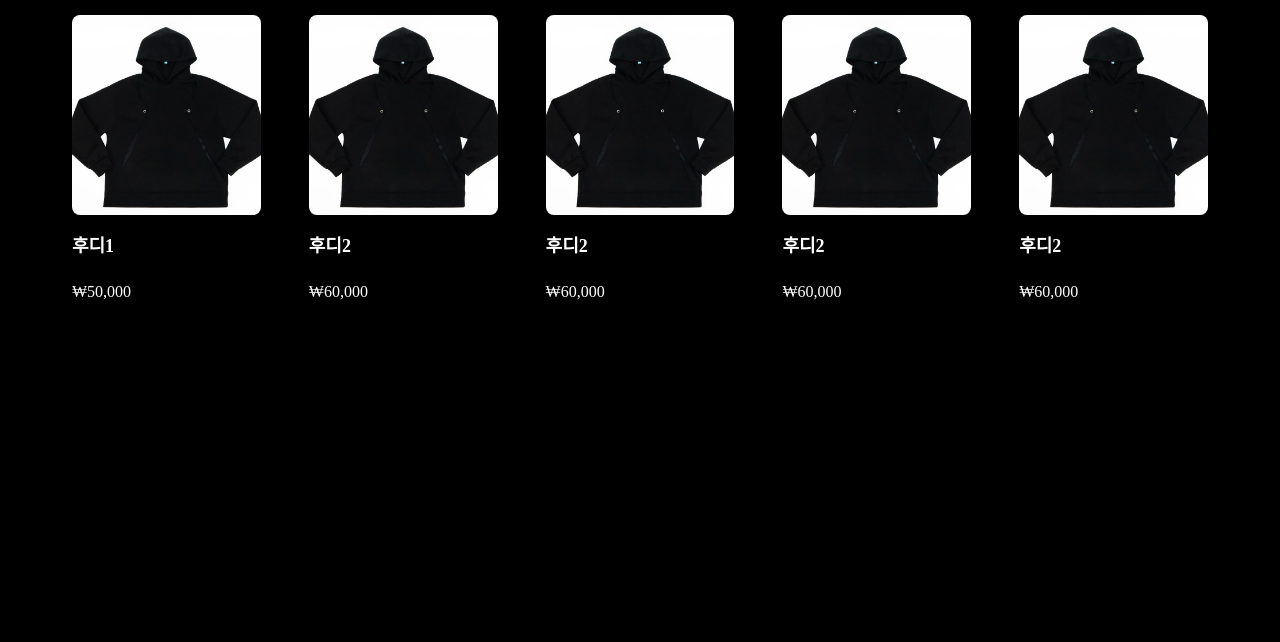
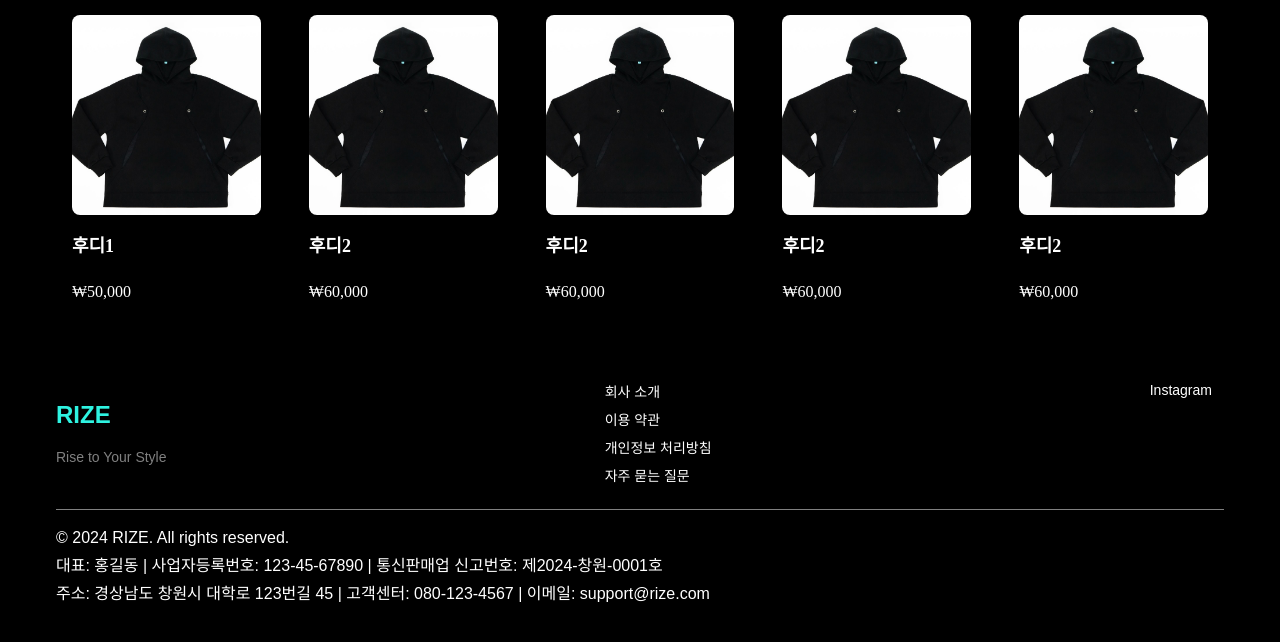
Before and after one commit to Ryugi62/rize_shop, a PHP site: page / in a window 1280 px wide. Shown: the part 847-1489 px from the top of the page. Before the commit the page ends 1147 px from the top, so only its background shows below. Run offline with PHP 8.4, Linux system fonts and the light colour scheme.

Commit message:
feat: 새로운 푸터 컴포넌트 추가 및 인덱스 파일에 포함

```diff
--- /dev/null
+++ b/Components/FooterComponents.php
@@ -0,0 +1,101 @@
+<footer class="footer_component">
+    <div class="footer_viewer">
+        <div class="footer_top">
+            <div class="footer_logo">
+                <h2>RIZE</h2>
+                <p>Rise to Your Style</p>
+            </div>
+            <div class="footer_links">
+                <ul>
+                    <li><a href="/about">회사 소개</a></li>
+                    <li><a href="/terms">이용 약관</a></li>
+                    <li><a href="/privacy">개인정보 처리방침</a></li>
+                    <li><a href="/faq">자주 묻는 질문</a></li>
+                </ul>
+            </div>
+            <div class="footer_social">
+                <a href="https://www.instagram.com/crew_rizz/" target="_blank">Instagram</a>
+            </div>
+        </div>
+        <div class="footer_bottom">
+            <p>© 2024 RIZE. All rights reserved.</p>
+            <p>대표: 홍길동 | 사업자등록번호: 123-45-67890 | 통신판매업 신고번호: 제2024-창원-0001호</p>
+            <p>주소: 경상남도 창원시 대학로 123번길 45 | 고객센터: 080-123-4567 | 이메일: support@rize.com</p>
+        </div>
+    </div>
+</footer>
+
+<style>
+    .footer_component {
+        margin-top: 16px;
+        background-color: var(--light-black);
+        color: var(--white);
+        font-family: Arial, sans-serif;
+
+        .footer_viewer {
+            margin: 0 auto;
+            padding: 32px 16px;
+            max-width: 1200px;
+        }
+
+        .footer_top {
+            display: flex;
+            justify-content: space-between;
+            align-items: flex-start;
+            padding-bottom: 16px;
+            border-bottom: 1px solid var(--gray);
+        }
+
+        .footer_logo h2 {
+            font-size: 24px;
+            color: var(--main);
+        }
+
+        .footer_logo p {
+            font-size: 14px;
+            color: var(--gray);
+        }
+
+        .footer_links ul {
+            list-style: none;
+            padding: 0;
+        }
+
+        .footer_links li {
+            margin-bottom: 8px;
+        }
+
+        .footer_links a {
+            color: var(--white);
+            text-decoration: none;
+            font-size: 14px;
+        }
+
+        .footer_links a:hover {
+            color: var(--primary-color);
+        }
+
+        .footer_social a {
+            margin-right: 12px;
+            color: var(--white);
+            text-decoration: none;
+            font-size: 14px;
+        }
+
+        .footer_social a:hover {
+            color: var(--primary-color);
+        }
+
+        .footer_bottom {
+            margin-top: 16px;
+            font-size: 12px;
+            color: var(--gray);
+            line-height: 1.5;
+        }
+
+        .footer_bottom p {
+            margin: 4px 0;
+        }
+
+    }
+</style>
--- a/index.php
+++ b/index.php
@@ -125,9 +125,12 @@
         </div>
     </main>
 
-    <script>
-        // 현재 JavaScript는 필요하지 않으므로 비워두었습니다.
-    </script>
+    <?php include("./Components/FooterComponents.php") ?>
 </body>
 
 </html>
+
+
+<script>
+    // 현재 JavaScript는 필요하지 않으므로 비워두었습니다.
+</script>
```
